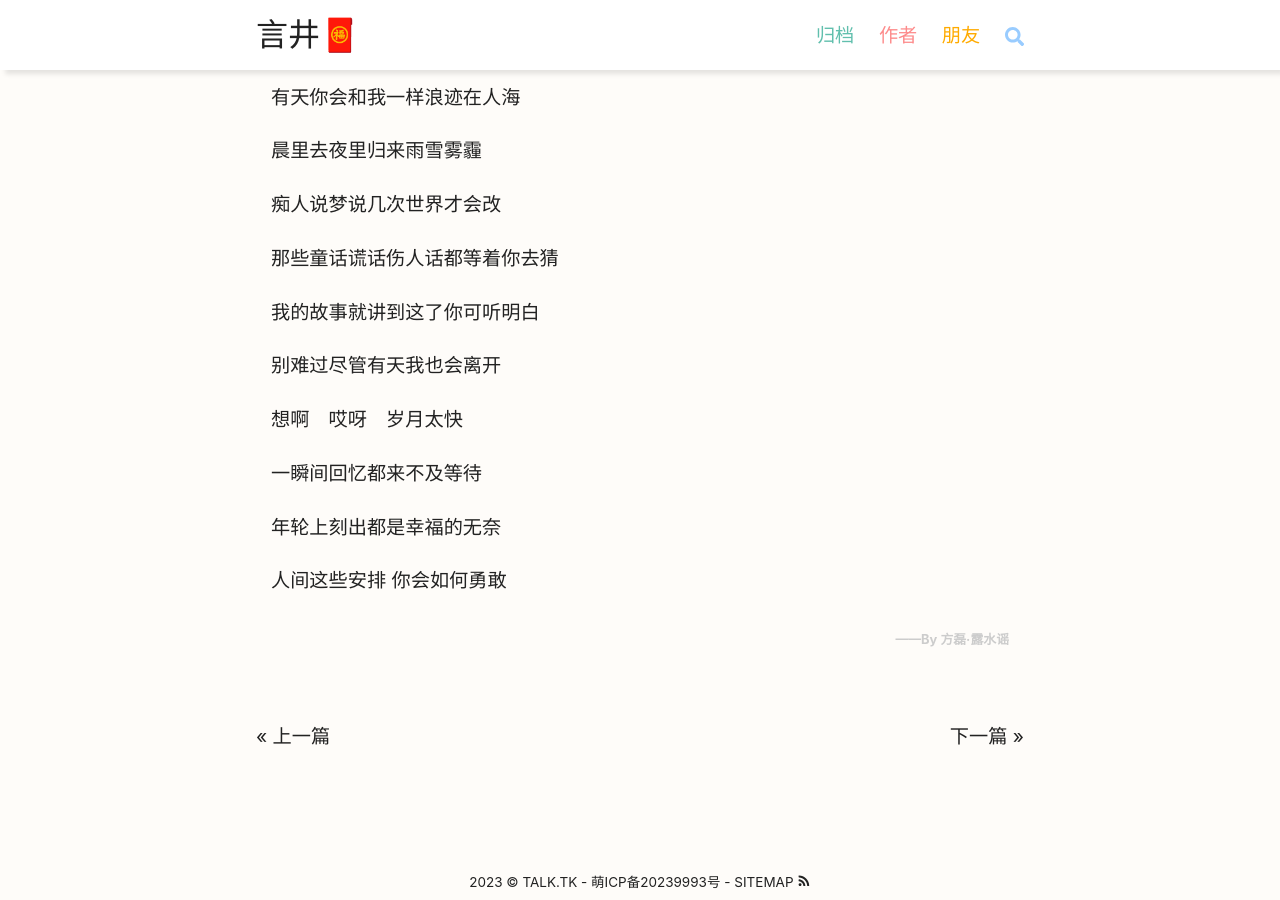
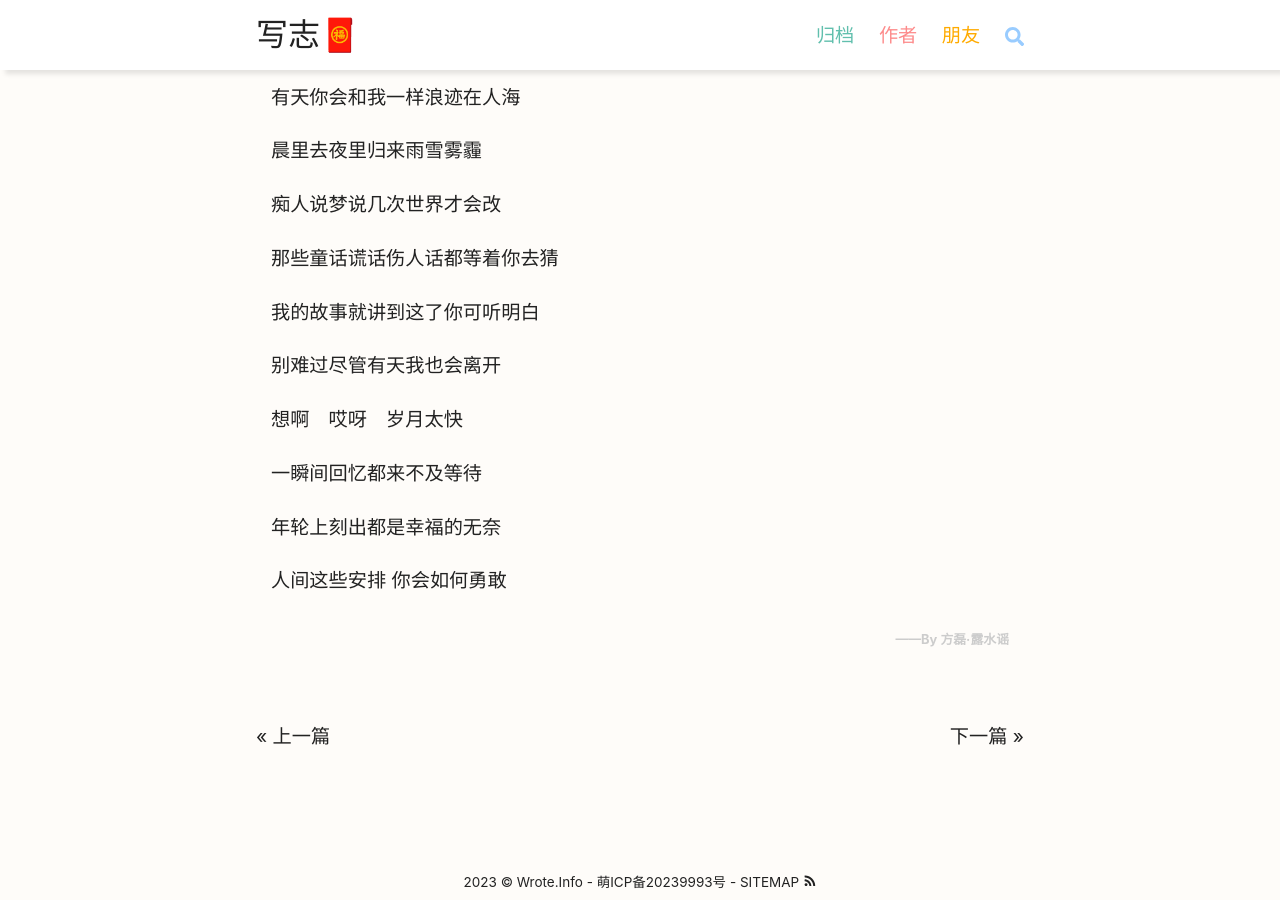
Before and after one commit to ColinAZ/blog, a Jekyll site: the page built from _posts/2021-03-19-the-Dew-ballad.md, in a window 1280 px wide and 900 px high, scrolled down 862 px. Built offline with Jekyll 4.4.1, drawn with Linux system fonts in a browser that asks for light colours; nearby versions of some CDN libraries; some web fonts are replaced; comment, search, counter and statistics services are not loaded; a style sheet for code colours, icons or effects is not loaded.

Commit message:
紧急换域名为wrote.info

```diff
--- a/_includes/footer.html
+++ b/_includes/footer.html
@@ -1,6 +1,6 @@
 <footer>
   <span>
-    <time>{{ site.time | date: '%Y' }}</time> © <a href="{{ '/' | prepend: site.baseurl }}" title="talk.tk">TALK.TK</a> - <a href="https://icp.gov.moe/?keyword=20239993" target="_blank">萌ICP备20239993号</a> - <a href="{{ '/sitemap.xml' | prepend: site.baseurl }}" title="Sitemap">SITEMAP</a> <a href="{{ '/feed.xml' | prepend: site.baseurl }}" title="RSS"><svg style="width:1em" xmlns="http://www.w3.org/2000/svg" viewBox="0 -256 1792 1792"><path d="M596.61 1154.17q0 80-56 136t-136 56q-80 0-136-56t-56-136q0-80 56-136t136-56q80 0 136 56t56 136zm512 123q2 28-17 48-18 21-47 21h-135q-25 0-43-16.5t-20-41.5q-22-229-184.5-391.5t-391.5-184.5q-25-2-41.5-20t-16.5-43v-135q0-29 21-47 17-17 43-17h5q160 13 306 80.5t259 181.5q114 113 181.5 259t80.5 306zm512 2q2 27-18 47-18 20-46 20h-143q-26 0-44.5-17.5t-19.5-42.5q-12-215-101-408.5t-231.5-336q-142.5-142.5-336-231.5t-408.5-102q-25-1-42.5-19.5t-17.5-43.5v-143q0-28 20-46 18-18 44-18h3q262 13 501.5 120t425.5 294q187 186 294 425.5t120 501.5z" fill="currentColor"/></svg></a>
+    <time>{{ site.time | date: '%Y' }}</time> © <a href="{{ '/' | prepend: site.baseurl }}" title="wrote.info">Wrote.Info</a> - <a href="https://icp.gov.moe/?keyword=20239993" target="_blank">萌ICP备20239993号</a> - <a href="{{ '/sitemap.xml' | prepend: site.baseurl }}" title="Sitemap">SITEMAP</a> <a href="{{ '/feed.xml' | prepend: site.baseurl }}" title="RSS"><svg style="width:1em" xmlns="http://www.w3.org/2000/svg" viewBox="0 -256 1792 1792"><path d="M596.61 1154.17q0 80-56 136t-136 56q-80 0-136-56t-56-136q0-80 56-136t136-56q80 0 136 56t56 136zm512 123q2 28-17 48-18 21-47 21h-135q-25 0-43-16.5t-20-41.5q-22-229-184.5-391.5t-391.5-184.5q-25-2-41.5-20t-16.5-43v-135q0-29 21-47 17-17 43-17h5q160 13 306 80.5t259 181.5q114 113 181.5 259t80.5 306zm512 2q2 27-18 47-18 20-46 20h-143q-26 0-44.5-17.5t-19.5-42.5q-12-215-101-408.5t-231.5-336q-142.5-142.5-336-231.5t-408.5-102q-25-1-42.5-19.5t-17.5-43.5v-143q0-28 20-46 18-18 44-18h3q262 13 501.5 120t425.5 294q187 186 294 425.5t120 501.5z" fill="currentColor"/></svg></a>
   </span>
 </footer>
 <script src="//lib.baomitu.com/jquery/3.6.3/jquery.min.js"></script>
--- a/_includes/head.html
+++ b/_includes/head.html
@@ -1,8 +1,8 @@
 <head>
   <title>
-    {% if page.title %}{{ page.title | escape }} - 言井（talk.tk）
-    {% elsif paginator.previous_page %}第{{ paginator.page }}／{{ paginator.total_pages }}页 - 言井（talk.tk）
-    {% else %}言井（talk.tk）- 一个树洞博客
+    {% if page.title %}{{ page.title | escape }} - 写志（wrote.info）
+    {% elsif paginator.previous_page %}第{{ paginator.page }}／{{ paginator.total_pages }}页 - 写志（wrote.info）
+    {% else %}写志（wrote.info）- 一个树洞博客
     {% endif %}
   </title>
   <meta charset="UTF-8">
--- a/_includes/navigation.html
+++ b/_includes/navigation.html
@@ -1,10 +1,11 @@
+<div class="hidden"><img width="100%" src="https://files.oicp.io/files/logo.jpg"></div>
 <header id="header" class="headroom" role="banner">
   <div class="nav">
 	<div class="nav-container">
     <a title="新年到🎇万事吉" href="{{ site.baseurl }}/">
-		<div class="logo">言井🧧</div>
+		<div class="logo">写志🧧</div>
 	</a>
-    <h1 class="hidden">言井-talk.tk</h1>
+    <h1 class="hidden">写志-wrote.info</h1>
 	<div class="desktop">
 		<ul>
 			<li><a href="{{ '/archive' | prepend: site.baseurl }}" style="color:#61bfad">归档</a></li>
--- a/_layouts/page.html
+++ b/_layouts/page.html
@@ -8,7 +8,7 @@ layout: default
 		<div class="post-info"></div>
 		{{ content }}
 	</div>
-	<div class="hidden">言井 - Talk.tk</div>
+	<div class="hidden">写志-wrote.info</div>
 	<div class="pagination">
 		{% if page.next.url %}
 		<a href="{{ page.next.url | prepend: site.baseurl }}" class="left arrow">&#8592;</a>
--- a/_layouts/post.html
+++ b/_layouts/post.html
@@ -7,21 +7,21 @@ layout: default
 		<h2 class="post-title">{{ page.title }}</h2>
 		<div class="post-info">
 			{% if page.date %}
-			<time>{{ page.date | date: "熊の猫 写于 %Y年%m月%d日" }}</time><div class="hidden">言井 - Talk.tk</div>
+			<time>{{ page.date | date: "熊の猫 写于 %Y年%m月%d日" }}</time><div class="hidden">写志-wrote.info</div>
 			{% endif %}
 		</div>
 		{{ content }}
 	</div>
 	<div class="pagination">
 		{% if page.next.url %}
-		<div class="hidden">言井 - Talk.tk</div><a href="{{ page.next.url | prepend: site.baseurl }}" class="left arrow">« 上一篇</a>
+		<div class="hidden">写志-wrote.info</div><a href="{{ page.next.url | prepend: site.baseurl }}" class="left arrow">« 上一篇</a>
 		{% endif %}
 		{% if page.previous.url %}
 		<a href="{{ page.previous.url | prepend: site.baseurl }}" class="right arrow">下一篇 »</a><div class="hidden">言井 - Talk.tk</div>
 		{% endif %}
 	</div>
 	<div class="pagination"></div>
-	<div class="hidden">言井 - Talk.tk</div>
+	<div class="hidden">写志-wrote.info</div>
 	<div id="tcomment"></div>
 </main>
 <script type="text/javascript" src="//lib.baomitu.com/twikoo/1.6.8/twikoo.all.min.js"></script>
```
Also changed, not shown: main.min.css.
